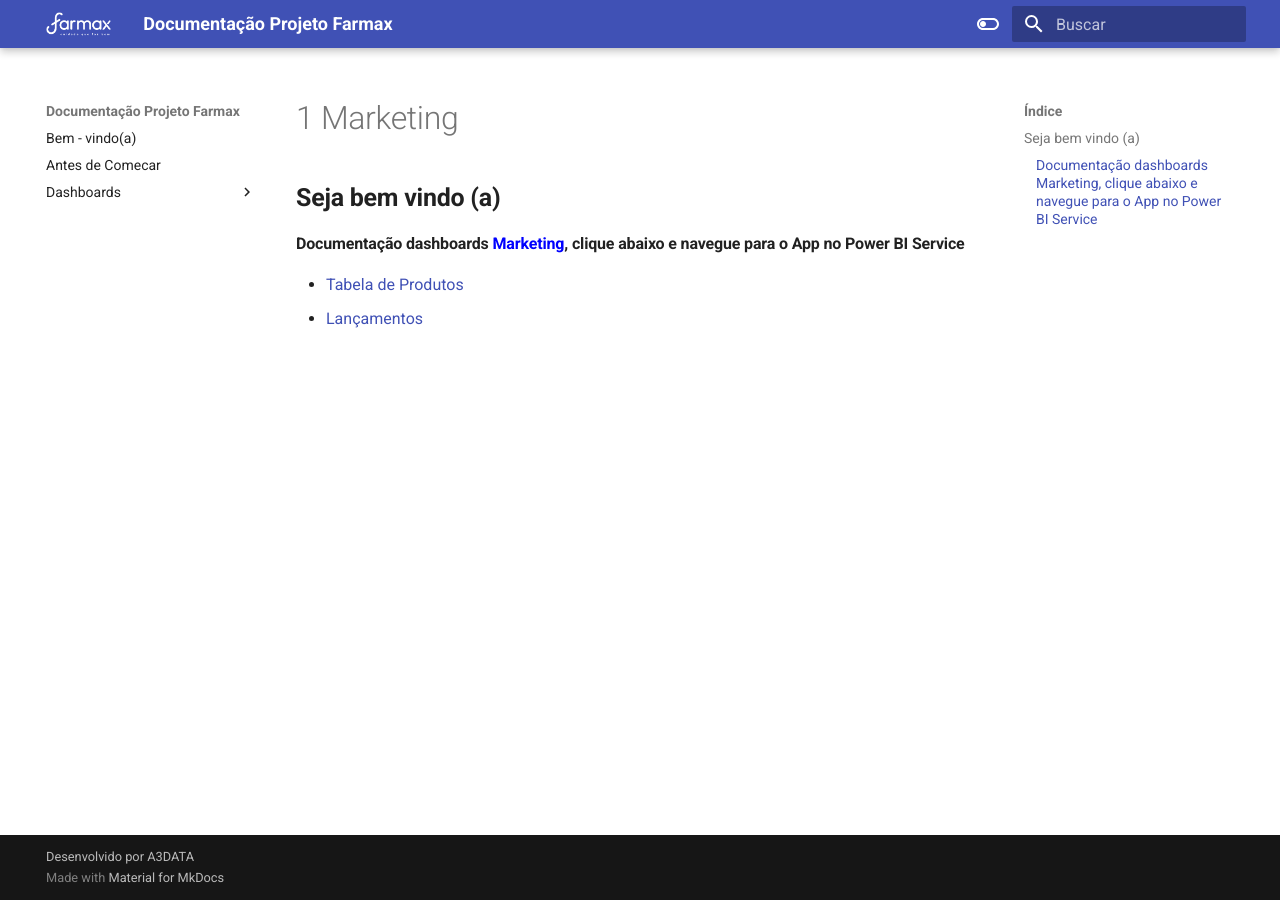
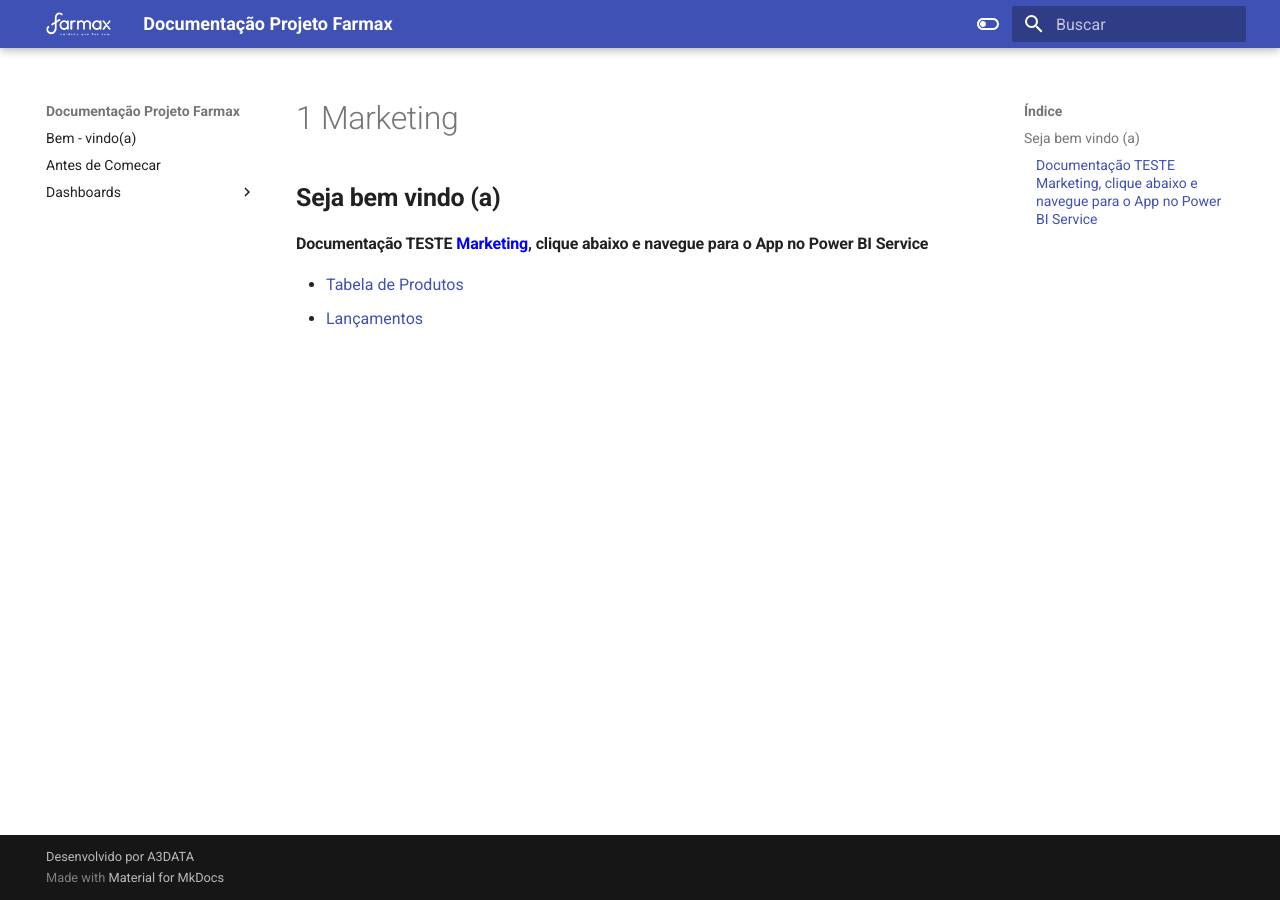
Before and after one commit to DatamaxAD/documentacao_farmax, an MkDocs documentation site: the page built from docs/1_Marketing.md, in a window 1280 px wide. Built offline with MkDocs 1.6.1 and Material for MkDocs 9.7.7, drawn with Linux system fonts in a browser that asks for light colours.

Commit message:
TESTE_MARKETING

```diff
--- a/docs/1_Marketing.md
+++ b/docs/1_Marketing.md
@@ -1,5 +1,5 @@
 # **Seja bem vindo (a)**
-### Documentação dashboards <span style = "color: blue">Marketing</span>, clique abaixo e navegue para o App no Power BI Service
+### Documentação TESTE <span style = "color: blue">Marketing</span>, clique abaixo e navegue para o App no Power BI Service
 
 - [Tabela de Produtos](https://app.powerbi.com/Redirect?action=OpenApp&appId=f194a00f-199a-47b8-bce1-59bcb5635cac&ctid=4019cfa9-aae5-4964-912e-b0e0bb606d37)
 - [Lançamentos](https://app.powerbi.com/Redirect?action=OpenApp&appId=f194a00f-199a-47b8-bce1-59bcb5635cac&ctid=4019cfa9-aae5-4964-912e-b0e0bb606d37)
```
